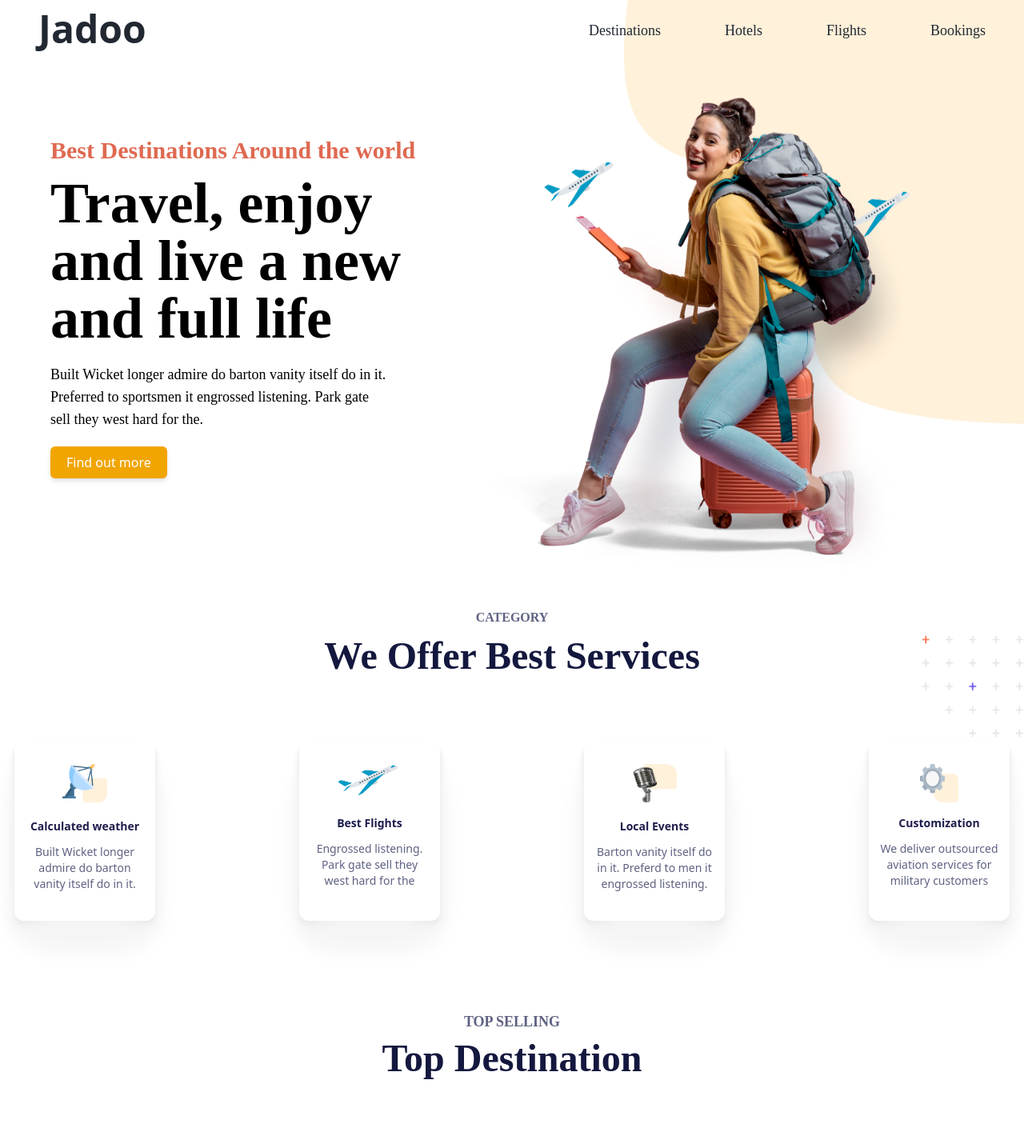
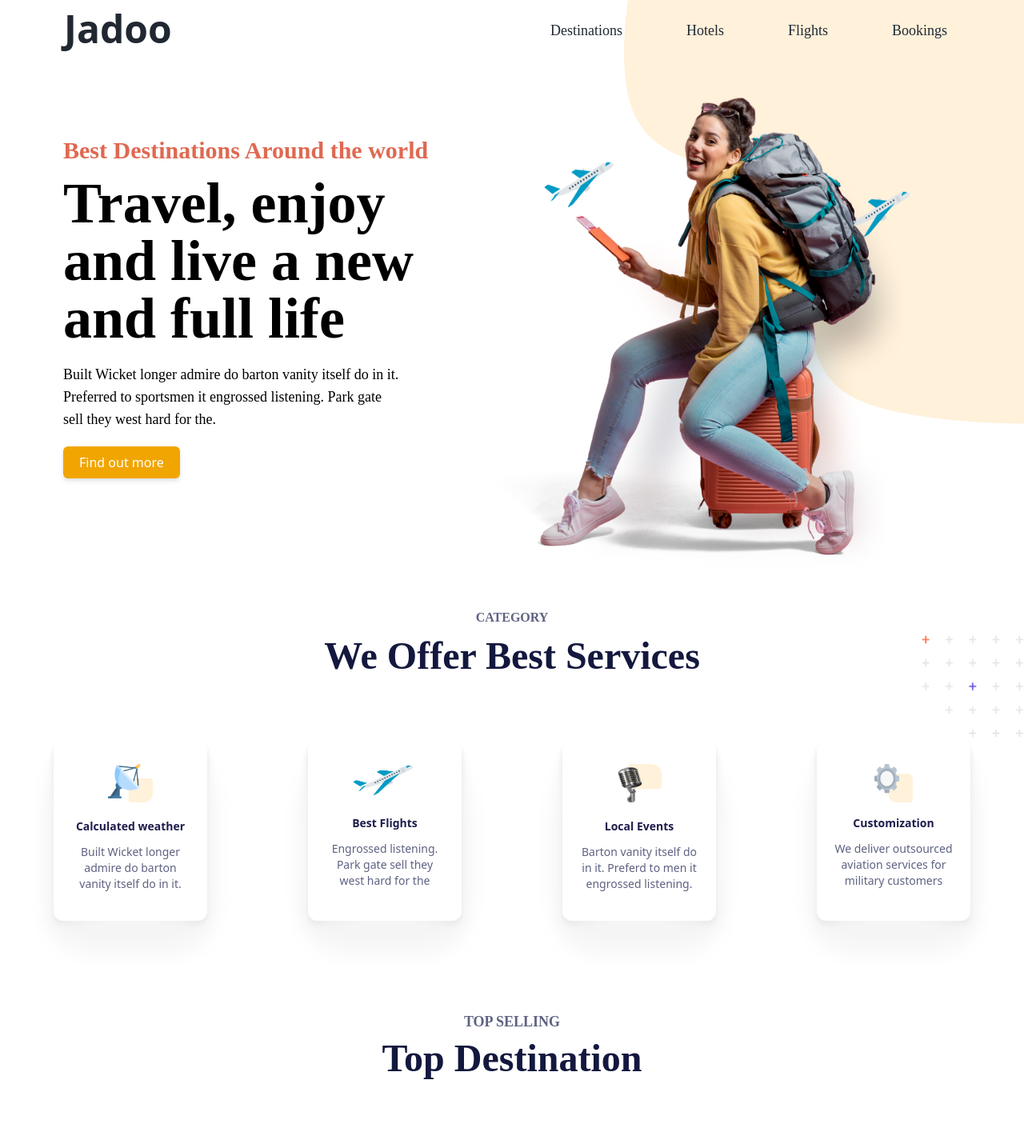
Before and after one commit to Princessayomide53/Travel-Agency, a React (Vite) app: page /landingpage in a window 1280 px wide. Shown: the top 1425 px of the page at 80% size. Built offline with nearby package versions, Linux system fonts and the light colour scheme.

Commit message:
still making adjustments

```diff
--- a/src/layout/Categories.jsx
+++ b/src/layout/Categories.jsx
@@ -25,8 +25,10 @@ function Categories() {
         </div>
 
         <div className="">
-          <div className="grid md:grid-cols-2 grid-cols-1 place-items-center md:place-items-center gap-10 lg:flex lg:gap-1 lg:justify-around xl:justify-center xl:space-x-44 mb-2">
-            <div className="bg-white  lg:w-44 md:w-44 sm:h-56 w-48 h-48 rounded-xl drop-shadow-lg shadow-2xl shadow-white">
+          <div className="grid md:grid-cols-2 grid-cols-1 place-items-center md:place-items-center gap-10 lg:flex lg:gap-1
+          lg:justify-center lg:space-x-14 xl:justify-around xl:-space-x-3 mb-2">
+            <div className="bg-white  lg:w-44 md:w-44 xl:w-48 sm:h-56 w-48 h-48 rounded-xl drop-shadow-lg
+            shadow-2xl shadow-white">
               <div className="flex justify-center">
                 <img
                   src={wifi}
@@ -43,7 +45,7 @@ function Categories() {
                 <br /> vanity itself do in it.
               </p>
             </div>
-            <div className="bg-white lg:w-44 md:w-44 sm:h-56 w-48 h-48 rounded-xl drop-shadow-lg shadow-2xl shadow-white">
+            <div className="bg-white lg:w-44 xl:w-48 md:w-44 sm:h-56 w-48 h-48 rounded-xl drop-shadow-lg shadow-2xl shadow-white">
               <div className="flex justify-center">
                 <img
                   src={plane}
@@ -61,7 +63,7 @@ function Categories() {
                 west hard for the
               </p>
             </div>
-            <div className="bg-white lg:w-44 md:w-44 sm:h-56 w-48 h-48 rounded-xl drop-shadow-lg shadow-2xl shadow-white">
+            <div className="bg-white lg:w-44 xl:w-48 md:w-44 sm:h-56 w-48 h-48 rounded-xl drop-shadow-lg shadow-2xl shadow-white">
               <div className="flex justify-center">
                 <img
                   src={events}
@@ -79,7 +81,7 @@ function Categories() {
                 <br /> engrossed listening.{" "}
               </p>
             </div>
-            <div className="bg-white  lg:w-44 md:w-44 sm:h-56 w-48 h-48 rounded-xl drop-shadow-lg shadow-2xl shadow-white">
+            <div className="bg-white  lg:w-44 md:w-44 xl:w-48 sm:h-56 w-48 h-48 rounded-xl drop-shadow-lg shadow-2xl shadow-white">
               <div className="flex justify-center">
                 <img
                   src={custom}
@@ -107,7 +109,7 @@ function Categories() {
             Top Destination
           </h1>
         </div>
-        <div className="flex sm:flex-row space-y-14 sm:space-y-0 flex-col items-center md:justify-evenly lg:justify-evenly xl:justify-around sm:mt-20 mt-16 relative z-20">
+        <div className="flex sm:flex-row space-y-14 sm:space-y-0 flex-col items-center md:justify-evenly lg:justify-evenly xl:justify-around xl:space-x-5 sm:mt-20 mt-16 relative z-20">
           {Card.Image.map((data, id) => (
             <div className="hover:drop-shadow-xl hover:shadow-2xl" key={id}>
 
--- a/src/layout/Hero.jsx
+++ b/src/layout/Hero.jsx
@@ -20,7 +20,7 @@ function Hero() {
         </div>
         <div className="z-50 sm:mt-10 lg:pl-[15px] md:pl-[27px] flex sm:flex-row flex-col md:justify-between lg:">
         {/* <Animista  duration="2s" delay="1s"> */}
-          <div className="sm:mt-10 pt-[190px] md:pt-0 sm:pl-10 md:pl-5 pl-10 lg:pl-12">
+          <div className="sm:mt-10 pt-[190px] md:pt-0 sm:pl-10 md:pl-5 pl-10 lg:pl-12 xl:pl-16">
             <p className="text-[#DF6951] -mt-[440px]  font-Poppins font-bold sm:pl-0 md:text-xl text-sm lg:text-3xl">
               Best Destinations Around the world
             </p>
--- a/src/layout/Nav.jsx
+++ b/src/layout/Nav.jsx
@@ -9,7 +9,7 @@ function Nav() {
         <div className="hidden sm:block">
           <div className="flex sm:flex-row flex-col sm:pt-3 z-50 sm:justify-between">
             <div>
-            <h1 className="sm:text-5xl text-[#212832] font-semibold md:pl-12 sm:pl-28">
+            <h1 className="sm:text-5xl text-[#212832] font-semibold md:pl-12 sm:pl-28 xl:pl-20">
               Jadoo
             </h1>
             {/* <div className="bg-green-500 w-5 h-5 flex"></div>
@@ -17,7 +17,7 @@ function Nav() {
             </div>
 
 
-            <div className="z-10 sm:pr-28 md:pr-12">
+            <div className="z-10 sm:pr-28 md:pr-12 xl:pr-24">
               <ul className="flex sm:space-x-20 z-50 sm:pt-3 font-Poppins font-normal sm:text-lg text-[14px] text-[#212832]">
                 <li>Destinations</li>
                 <li>Hotels</li>
--- a/src/layout/Testimonials.jsx
+++ b/src/layout/Testimonials.jsx
@@ -14,12 +14,12 @@ import decore5 from "../assets/decore5.png"
 function Testimonials() {
   return (
     <section>
-      <div className="sm:flex justify-around relative mt-20">
+      <div className="sm:flex justify-around xl:space-x-48 relative mt-20">
         <div className="mt-24 ">
-          <p className="text-sm sm:text-base uppercase text-[#5E6282] font-Poppins">
+          <p className="text-sm sm:text-lg uppercase text-[#5E6282] font-Poppins">
             Testimonials
           </p>
-          <h1 className="lg:text-5xl xl:text-6xl md:text-2xl text-[#14183E] font-bold md:mt-5 font-Volkhov">
+          <h1 className="lg:text-5xl xl:text-6xl md:text-2xl xl:leading-normal   text-[#14183E] font-bold md:mt-5 font-Volkhov">
             What People say
             <br /> About Us
           </h1>
@@ -53,7 +53,7 @@ function Testimonials() {
 
       <article>
         <div className="mt-80 md:mt-56">
-          <div className="flex lg:justify-evenly md:justify-center md:space-x-14 justify-center space-x-8">
+          <div className="flex lg:justify-evenly xl:justify-around md:justify-center md:space-x-14 justify-center space-x-8">
             <img
               src={image1}
               alt=""
@@ -100,7 +100,7 @@ function Testimonials() {
                 className="lg:w-56 lg:h-44 lg:-mt-28 ml-5"
               />
               <h1
-                  className="text-[#5E6282] lg:text-2xl xl:text-3xl lg:-mt-60 text-center
+                  className="text-[#5E6282] lg:text-2xl xl:text-4xl lg:-mt-60 text-center
                  font-bold font-Poppins"
                 >
                   Subcribe to get information, latest news and other news <br />{" "}
```
